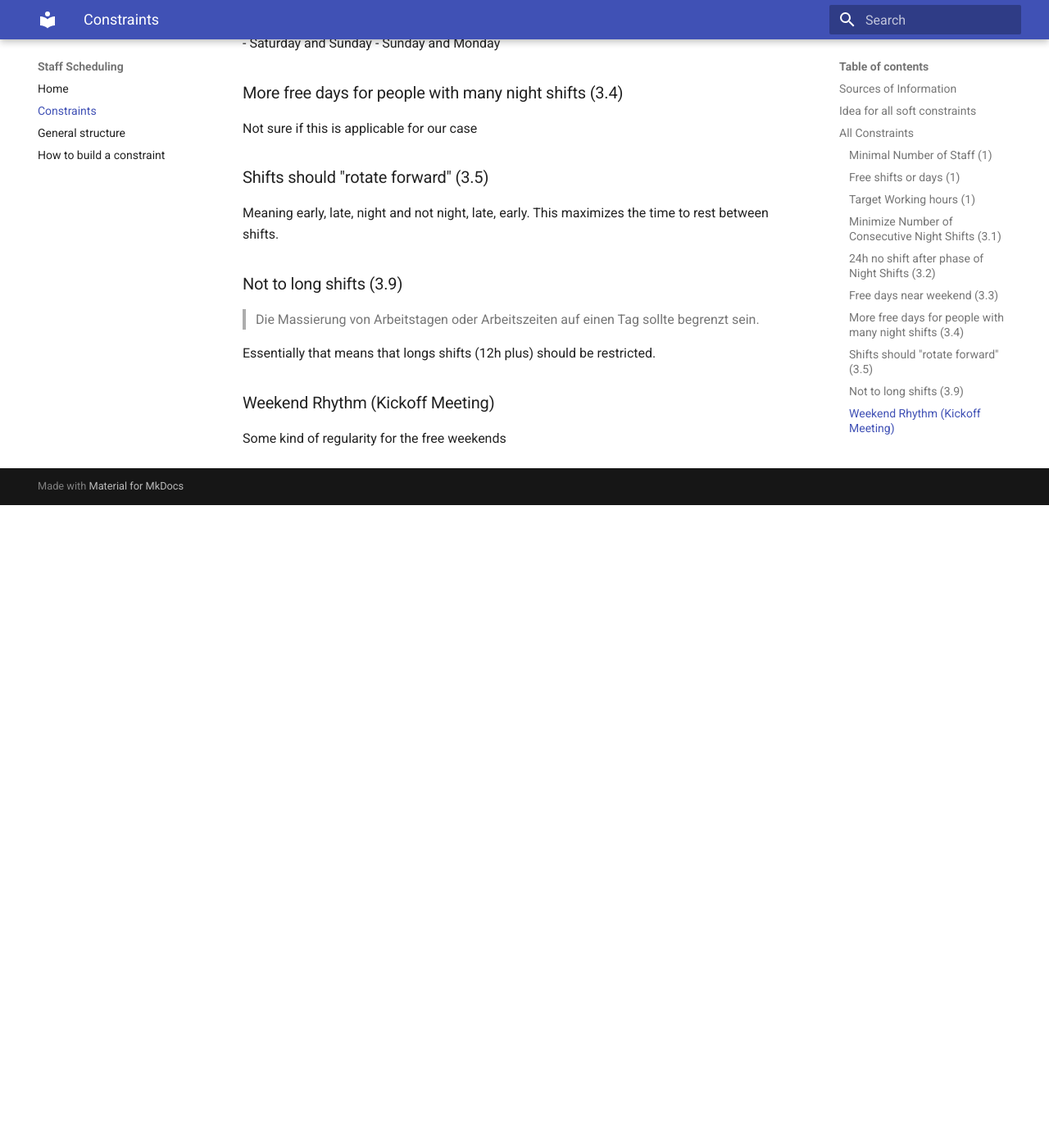
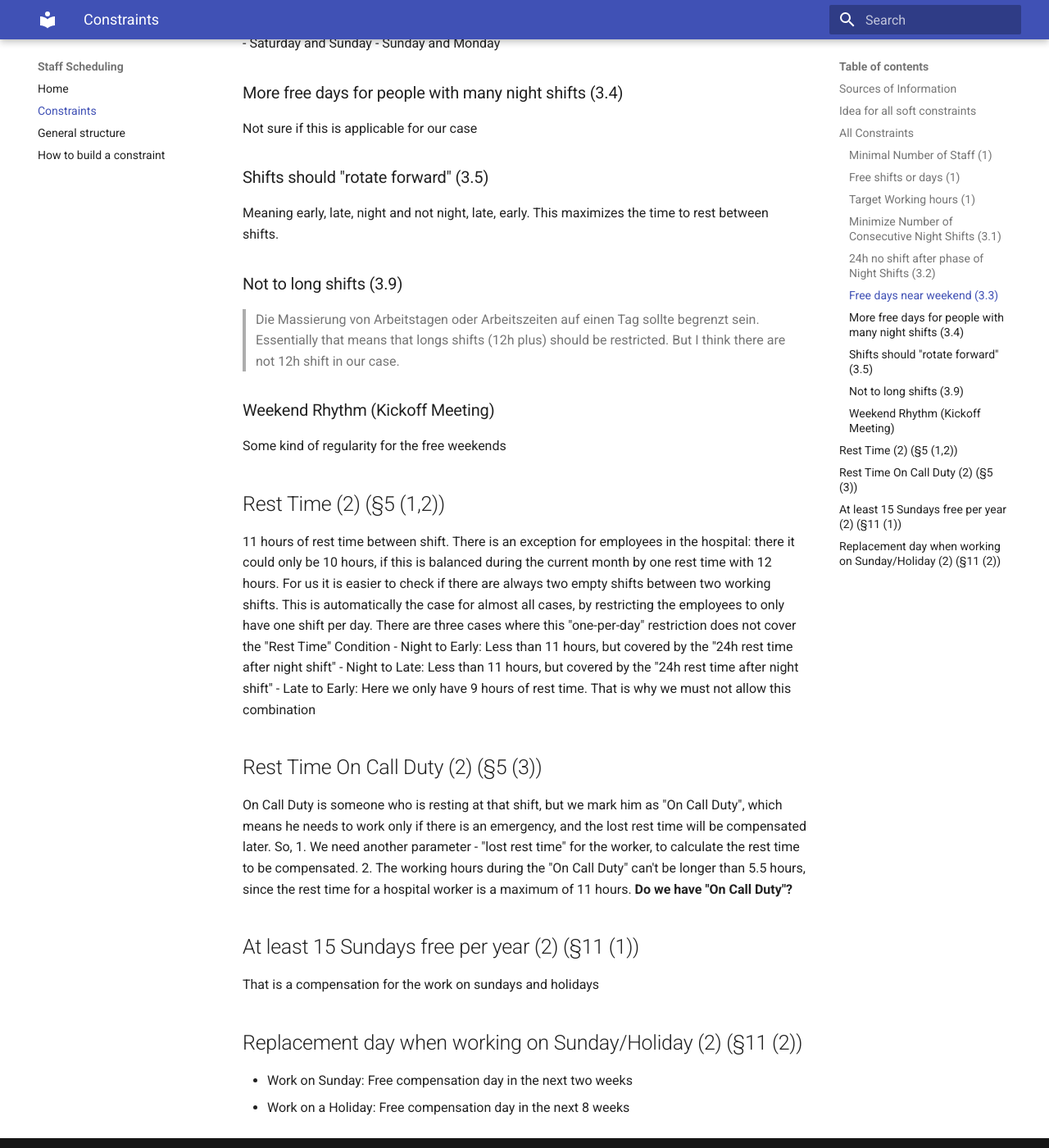
Before and after one commit to CombiRWTH/StaffScheduling, an MkDocs documentation site: the page built from docs/Constraints.md, in a window 1280 px wide and 1400 px high, scrolled down 1988 px. Shown: the whole window at 82% size. Built offline with MkDocs 1.6.1 and Material for MkDocs 9.7.7, drawn with Linux system fonts in a browser that asks for light colours; before the commit the page ends 2604 px from its top, so only the background shows below that.

Commit message:
Added constraints from Arbeitszeitgesetz

```diff
--- a/docs/Constraints.md
+++ b/docs/Constraints.md
@@ -65,8 +65,27 @@ Meaning early, late, night and not night, late, early. This maximizes the time t
 
 ### Not to long shifts (3.9)
 > Die Massierung von Arbeitstagen oder Arbeitszeiten auf einen Tag sollte begrenzt sein.
-
-Essentially that means that longs shifts (12h plus) should be restricted.
+Essentially that means that longs shifts (12h plus) should be restricted. But I think there are not 12h shift in our case.
 
 ### Weekend Rhythm (Kickoff Meeting)
 Some kind of regularity for the free weekends
+
+## Rest Time (2) (§5 (1,2))
+11 hours of rest time between shift. There is an exception for employees in the hospital: there it could only be 10 hours, if this is balanced during the current month by one rest time with 12 hours.
+For us it is easier to check if there are always two empty shifts between two working shifts. This is automatically the case for almost all cases, by restricting the employees to only have one shift per day. There are three cases where this "one-per-day" restriction does not cover the "Rest Time" Condition
+- Night to Early: Less than 11 hours, but covered by the "24h rest time after night shift"
+- Night to Late: Less than 11 hours, but covered by the "24h rest time after night shift"
+- Late to Early: Here we only have 9 hours of rest time. That is why we must not allow this combination
+
+## Rest Time On Call Duty (2) (§5 (3))
+On Call Duty is someone who is resting at that shift, but we mark him as "On Call Duty", which means he needs to work only if there is an emergency, and the lost rest time will be compensated later. So,
+1. We need another parameter - "lost rest time" for the worker, to calculate the rest time to be compensated.
+2. The working hours during the "On Call Duty" can't be longer than 5.5 hours, since the rest time for a hospital worker is a maximum of 11 hours.
+**Do we have "On Call Duty"?**
+
+## At least 15 Sundays free per year (2) (§11 (1))
+That is a compensation for the work on sundays and holidays
+
+## Replacement day when working on Sunday/Holiday (2) (§11 (2))
+- Work on Sunday: Free compensation day in the next two weeks
+- Work on a Holiday: Free compensation day in the next 8 weeks
```
